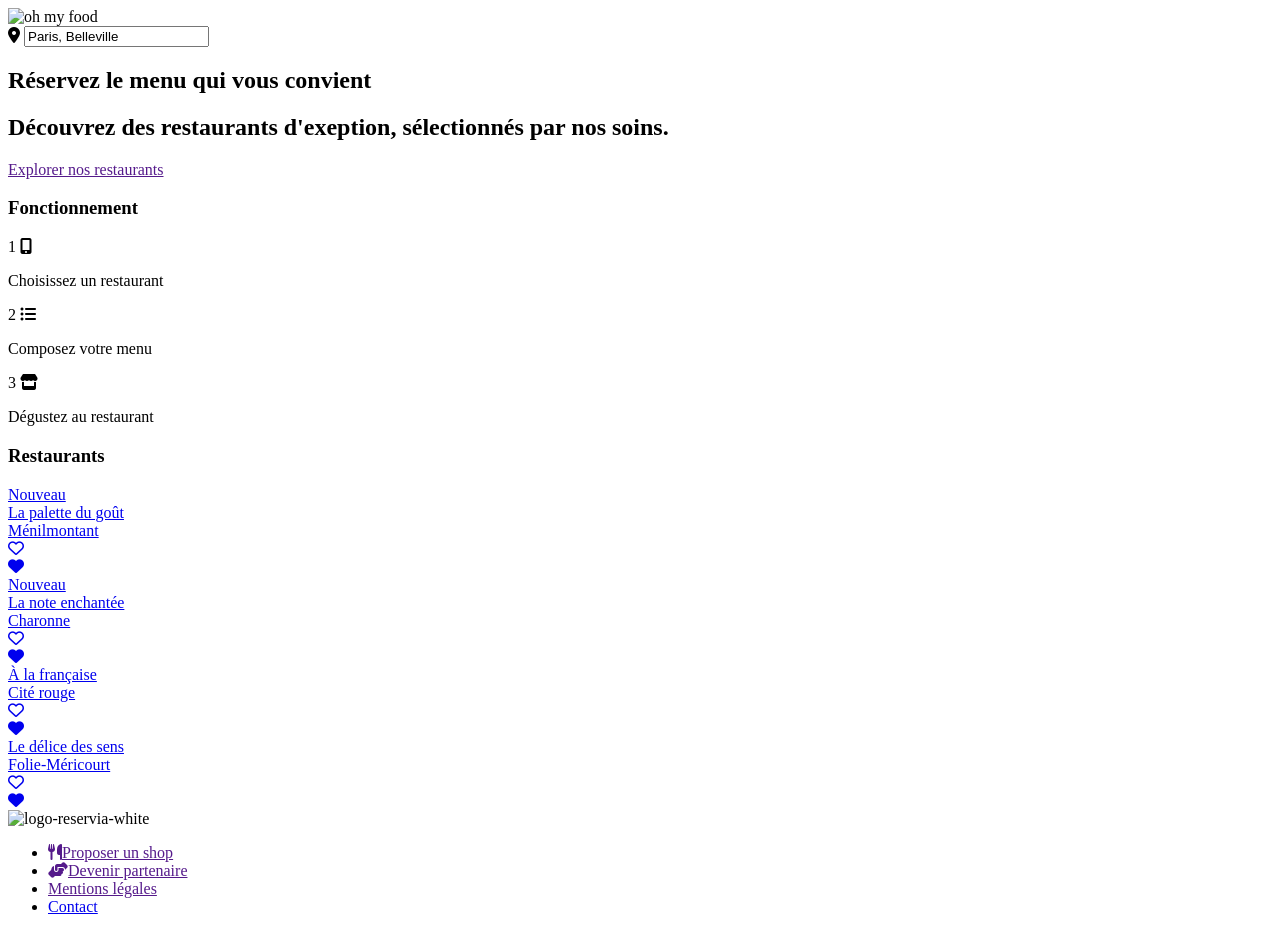
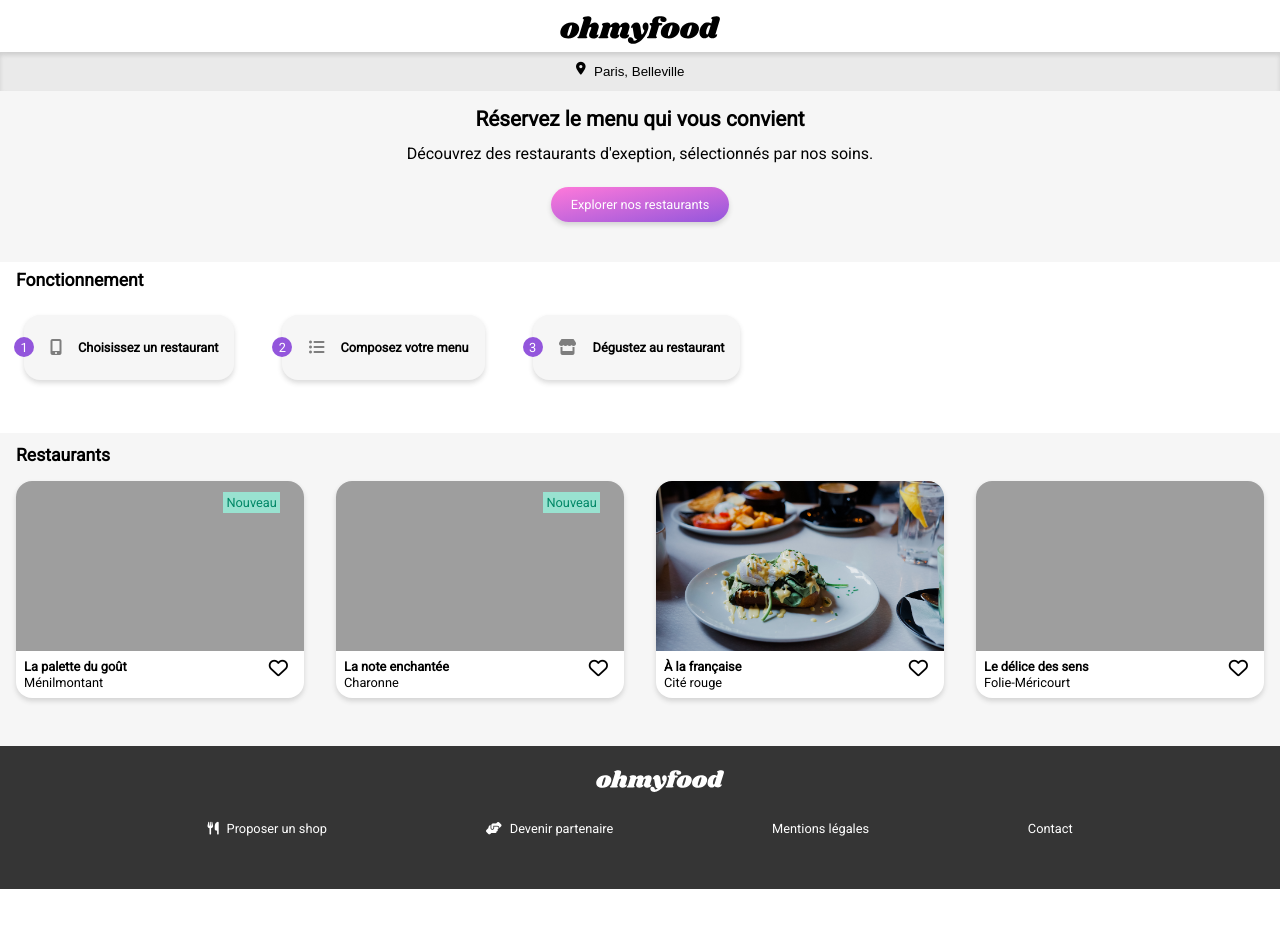
Before and after one commit to Mailys2731/OhMyFood, a website: page html/index.html in a window 1280 px wide. After the commit the page ends 889 px from the top, so only its background shows below. Drawn offline with Linux system fonts and the light colour scheme; the site is published under a folder, as on GitHub Pages, so addresses that start at the root find nothing; a web font is replaced by a local one.

Commit message:
dossier html

```diff
--- a/index.html
+++ b/html/index.html
@@ -6,7 +6,7 @@
     <meta charset="utf-8">
     <meta name="viewport" content="width=device-width, initial-scale=1.0">
     <script src="https://kit.fontawesome.com/977411349e.js" crossorigin="anonymous"></script>
-    <link rel="stylesheet" href="/dist/css/style.css">
+    <link rel="stylesheet" href="../dist/css/style.css">
     <link rel="preconnect" href="https://fonts.gstatic.com">
 <link href="https://fonts.googleapis.com/css2?family=Roboto&display=swap" rel="stylesheet">
 <link rel="preconnect" href="https://fonts.gstatic.com">
@@ -19,7 +19,7 @@
     </div>
 
     <header class="header-box">
-        <img src="/dist/images/logo/ohmyfood@2x.svg" alt="oh my food">
+        <img src="../dist/images/logo/ohmyfood@2x.svg" alt="oh my food">
     </header>
 
 
@@ -194,7 +194,7 @@
     <footer class="footer-box">
 
         <div class="footer-box__logo">
-            <img src="/dist/images/logo/ohmyfood@2x-white.svg" alt="logo-reservia-white">
+            <img src="../dist/images/logo/ohmyfood@2x-white.svg" alt="logo-reservia-white">
         </div>
 
         <ul class="footer-box__list">
```
Also changed, not shown: html/page2.html (renamed from menu-pages/page2.html), html/page3.html (renamed from menu-pages/page3.html), html/page4.html (renamed from menu-pages/page4.html), html/page5.html (renamed from menu-pages/page5.html).
